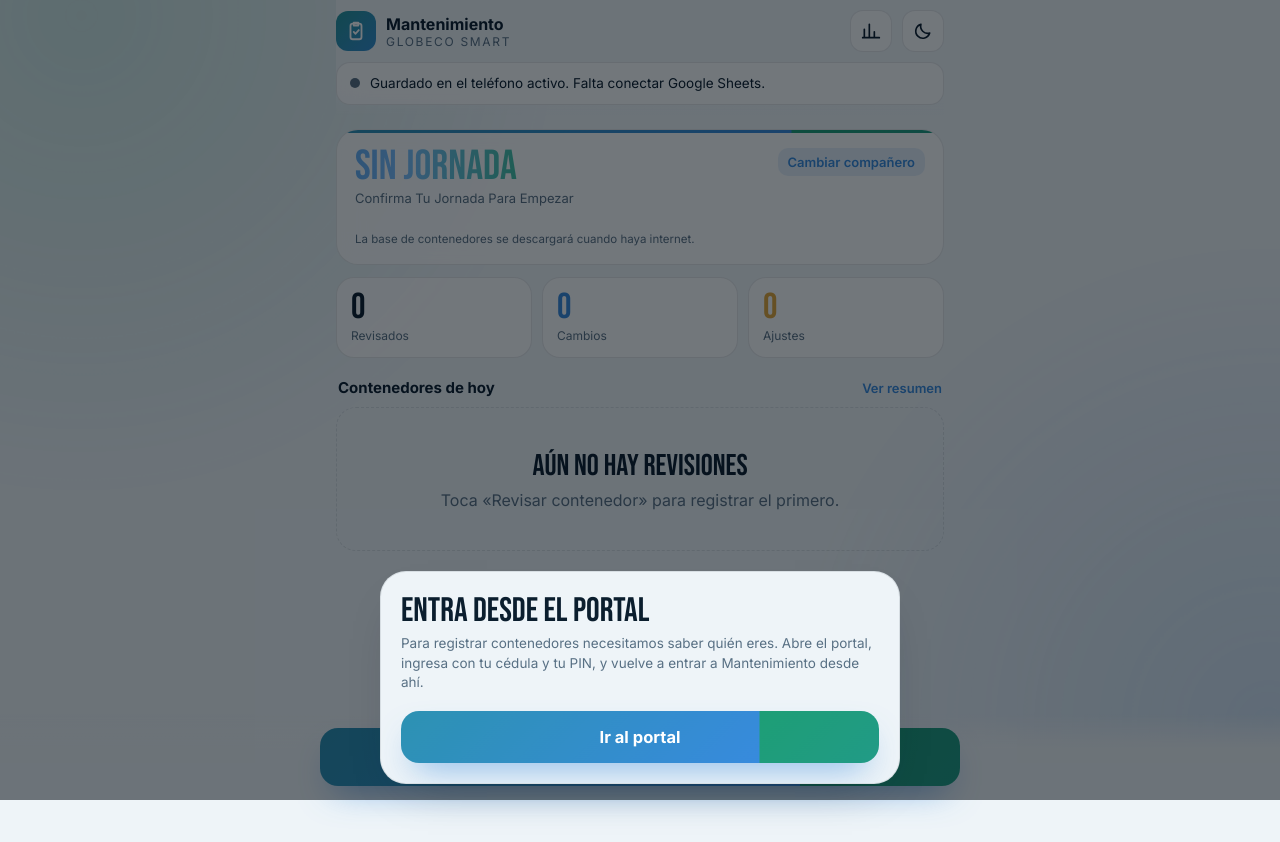
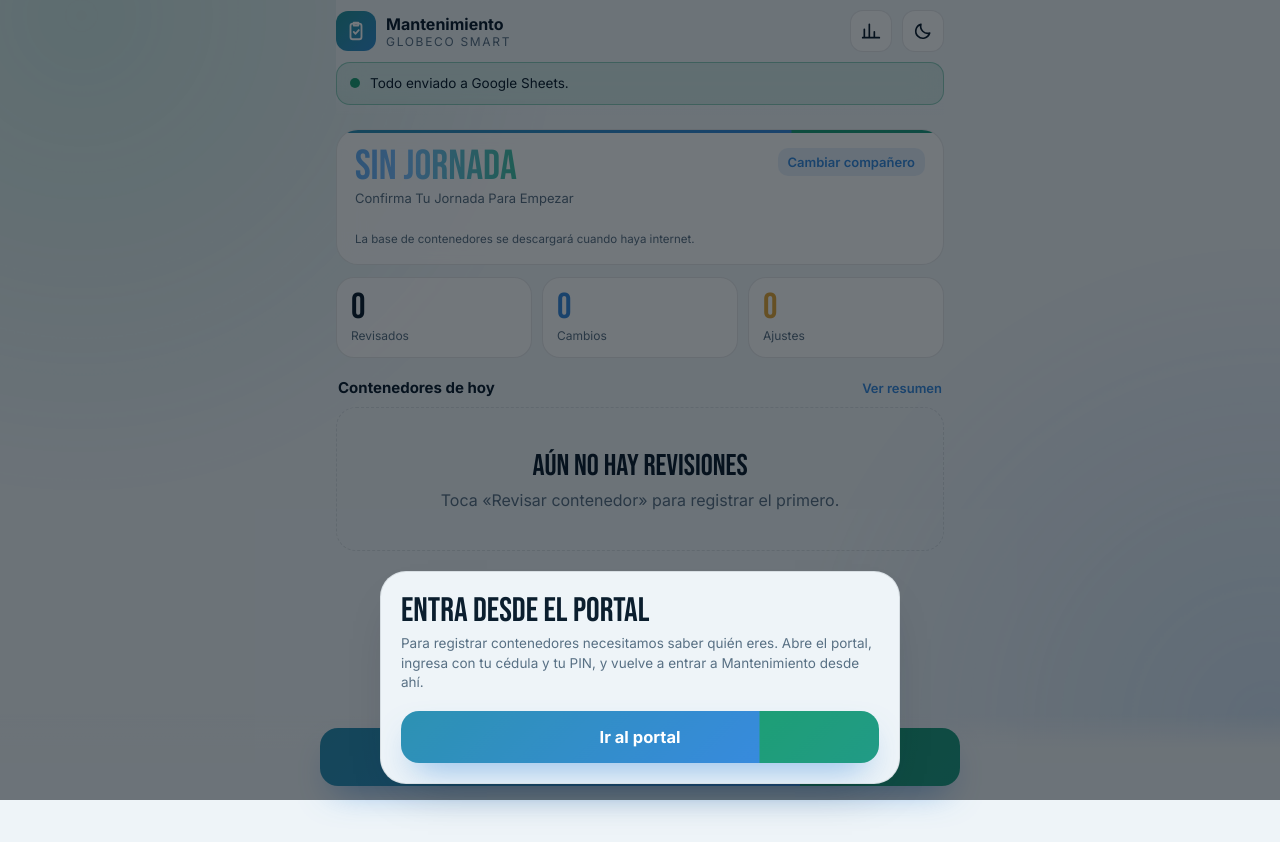
Before and after one commit to GLOBECOLATAM/mantenimiento, a plain HTML site: page index.html in a window 1280 px wide. Drawn offline with Linux system fonts and the light colour scheme.

Commit message:
Update index.html

```diff
--- a/index.html
+++ b/index.html
@@ -347,7 +347,7 @@ footer b{background:var(--grad-text);background-size:200% 100%;-webkit-backgroun
    CONFIGURACIÓN
    ===================================================================== */
 const CONFIG={
-  APPS_SCRIPT_URL:"",   // ← pega aquí la URL de la aplicación web de Apps Script
+  APPS_SCRIPT_URL:"https://script.google.com/macros/s/AKfycbzMYQA4jlWqLd3FhJS3Di7Mbzt_s2hixBKlE3qHGHyw4SuQRtoa3BbqgmsHD5bLZnR-/exec",   // ← pega aquí la URL de la aplicación web de Apps Script
   SHEET_BASE:"Mantenimiento",        // cada ciudad tendra su pestaña: «Mantenimiento · AMBATO»
   // Quienes pueden aparecer como Responsable 2 (etiqueta de la columna K)
   PERMISO_EQUIPO:"mantenimiento_contenedor",
```
